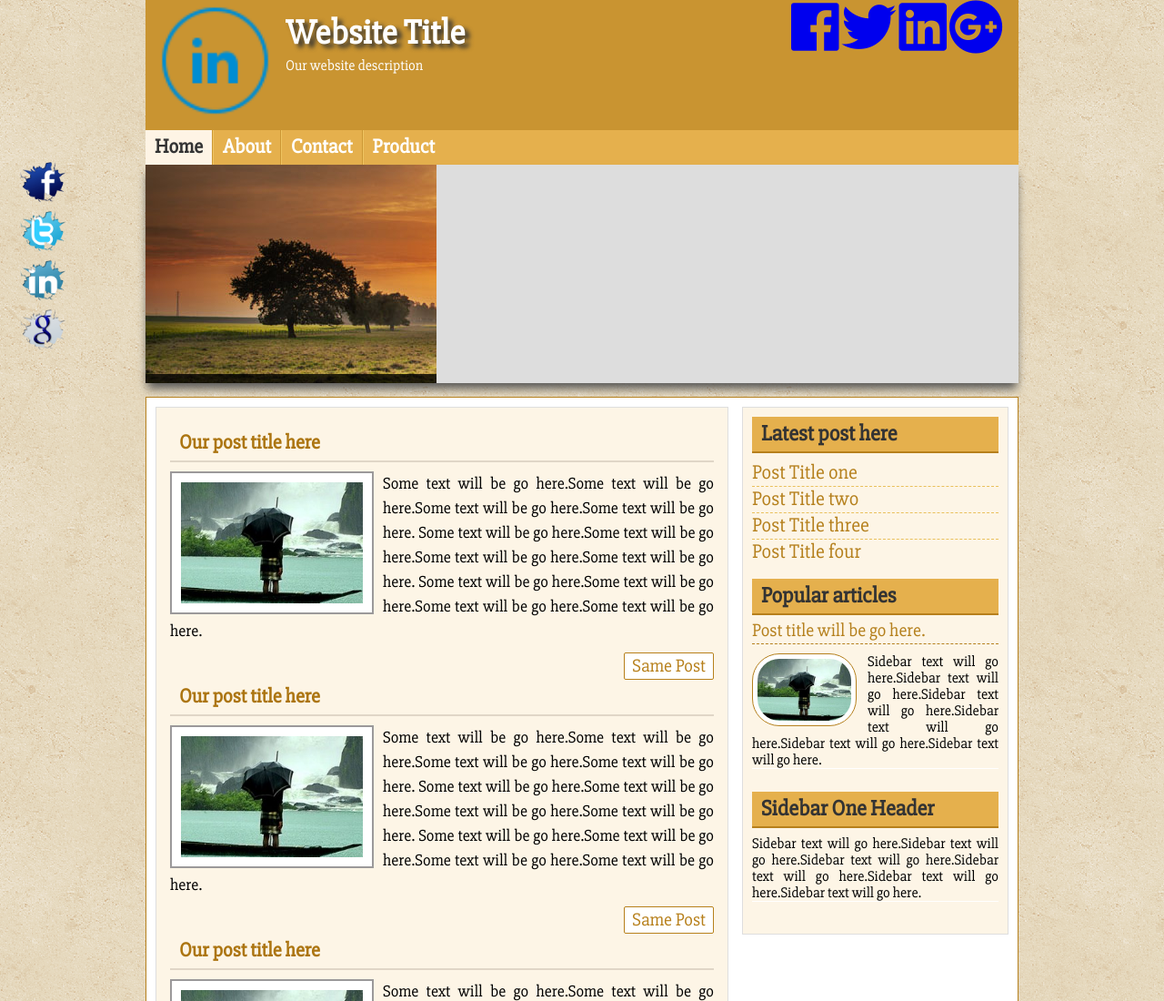
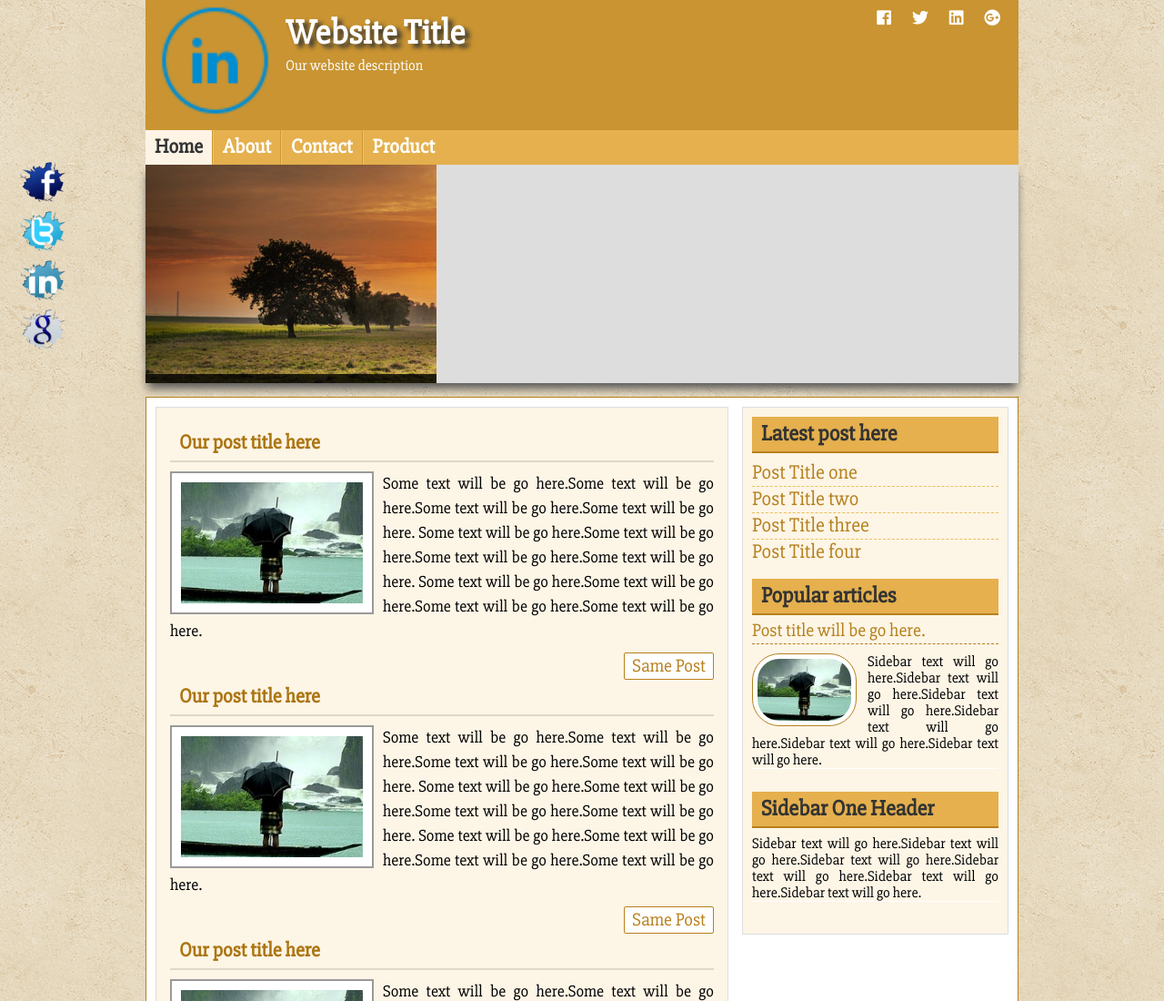
Before and after one commit to Anik-Roy/Website-Design, a plain HTML site: page index.html in a window 1280 px wide. Shown: the top 1100 px of the page at 91% size. Drawn offline with nearby package versions, Linux system fonts and the light colour scheme.

Commit message:
design modified

```diff
--- a/style.css
+++ b/style.css
@@ -87,11 +87,14 @@ input[type="submit"]:hover {
 .logo p {}
 
 .social {
-  width: 250px;
-  float: right;
+    float: right;
+    margin: 10px 10px;
+    color: white;
 }
 .social a{
-  font-size: 60px;
+    font-size: 18px;
+    color: white;
+    margin: 0 10px;
 }
 .social img {
   width: 56px;
@@ -212,7 +215,7 @@ input[type="submit"]:hover {
 .about {}
 
 .about img {
-  floa t: left;
+  float: left;
   width: 316px;
   height: 210px;
   background: #ffffff;
```
